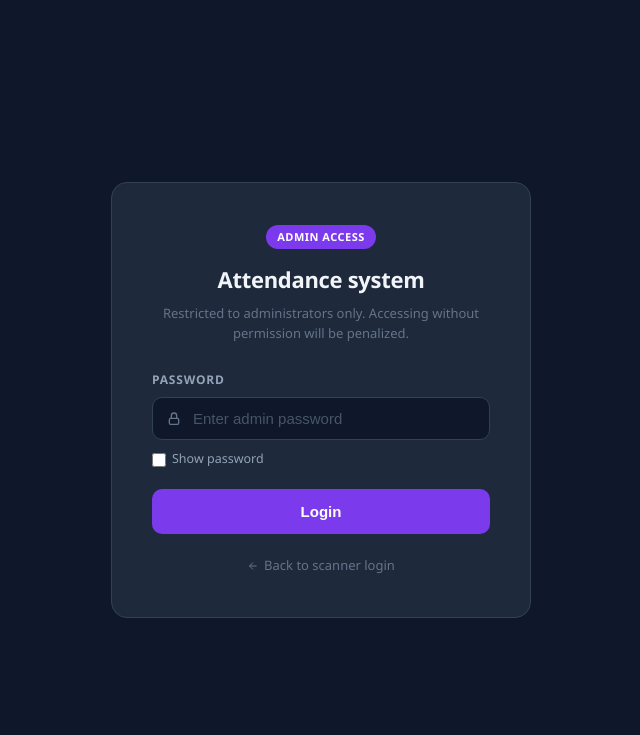
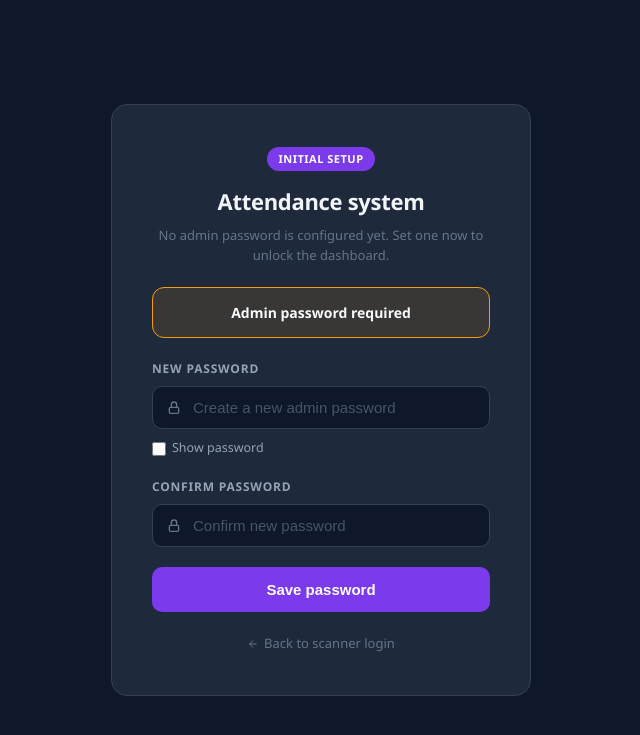
Before and after one commit to pearlllyy/attendance-system, a Flask app: page /admin/login in a window 1280 px wide. Shown: the top 735 px of the page, without its empty margins (319-959 px from the left). Run offline with Flask 3, Linux system fonts and the light colour scheme.

Commit message:
add .env to store passwords and hashing password

```diff
--- a/app.py
+++ b/app.py
@@ -1,3 +1,4 @@
+import os
 from flask import Flask, request, jsonify, render_template, session, redirect, url_for
 from config import Config
 import pymysql
@@ -5,6 +6,8 @@ from datetime import datetime
 import csv
 import io
 from functools import wraps
+from werkzeug.security import generate_password_hash, check_password_hash
+from dotenv import find_dotenv, load_dotenv, set_key
 
 app = Flask(__name__)
 app.config.from_object(Config)
@@ -29,6 +32,32 @@ def td_to_str(td):
         return f'{h:02d}:{m:02d}:{s:02d}'
     return str(td)
 
+
+def save_admin_password(new_password):
+    env_path = find_dotenv(usecwd=True)
+    if not env_path:
+        env_path = os.path.join(os.getcwd(), '.env')
+
+    hashed_password = generate_password_hash(new_password)
+    set_key(env_path, 'ADMIN_PASSWORD', hashed_password)
+    load_dotenv(env_path, override=True)
+    app.config['ADMIN_PASSWORD'] = hashed_password
+
+
+def admin_password_matches(candidate_password):
+    stored_password = (app.config.get('ADMIN_PASSWORD') or '').strip()
+
+    if not stored_password:
+        return False
+
+    if stored_password.startswith('pbkdf2:') or stored_password.startswith('scrypt:'):
+        try:
+            return check_password_hash(stored_password, candidate_password)
+        except ValueError:
+            return False
+
+    return candidate_password == stored_password
+
 # NOTE: The following code is a Flask application that manages student attendance for events. It includes routes for station login, scanning student IDs, and admin functionalities such as managing events, students, and viewing reports. The application uses a MySQL database to store data and provides JSON APIs for various operations.
 
 # ─── Authentication ──────────────────────────────────────────────────────────
@@ -42,13 +71,39 @@ def login_required(f): # Function decorator to check if admin is logged in
 
 @app.route('/admin/login', methods=['GET', 'POST']) # Admin login route
 def admin_login(): # Admin login function
+    setup_mode = not (app.config.get('ADMIN_PASSWORD') or '').strip()
+
     if request.method == 'POST':
-        data = request.get_json()
-        if data.get('password') == app.config['ADMIN_PASSWORD']:
+        data = request.get_json(silent=True) or {}
+        password = data.get('password') or ''
+
+        if setup_mode:
+            confirm_password = data.get('confirm_password') or ''
+
+            if not password.strip():
+                return jsonify({'success': False, 'message': 'Please enter a new admin password.'})
+            if password != confirm_password:
+                return jsonify({'success': False, 'message': 'Passwords do not match.'})
+
+            try:
+                save_admin_password(password)
+            except Exception:
+                return jsonify({'success': False, 'message': 'Unable to save the admin password. Please check your .env file permissions.'})
+
+            session['admin_logged_in'] = True
+            return jsonify({'success': True, 'setup': True, 'message': 'Admin password saved successfully.'})
+
+        if admin_password_matches(password):
+            stored_password = (app.config.get('ADMIN_PASSWORD') or '').strip()
+            if stored_password and not (stored_password.startswith('pbkdf2:') or stored_password.startswith('scrypt:')):
+                try:
+                    save_admin_password(password)
+                except Exception:
+                    pass
             session['admin_logged_in'] = True
             return jsonify({'success': True})
         return jsonify({'success': False, 'message': 'Incorrect password'})
-    return render_template('admin_login.html')
+    return render_template('admin_login.html', setup_mode=setup_mode)
 
 @app.route('/admin/logout') # Admin logout route
 def admin_logout():
--- a/requirements.txt
+++ b/requirements.txt
@@ -10,3 +10,4 @@ pycparser==3.0
 PyMySQL==1.1.3
 pyOpenSSL==26.2.0
 Werkzeug==3.1.8
+python-dotenv==1.2.2
--- a/templates/admin_login.html
+++ b/templates/admin_login.html
@@ -61,6 +61,27 @@
             color: #64748b;
             font-size: 13px;
             margin-top: 8px;
+            line-height: 1.5;
+        }
+
+        .setup-banner {
+            margin: -6px 0 22px;
+            padding: 14px 16px;
+            border-radius: 12px;
+            border: 1px solid #f59e0b;
+            background: rgba(245, 158, 11, 0.12);
+            color: #f8fafc;
+        }
+
+        .setup-banner strong {
+            display: block;
+            font-size: 14px;
+            text-align: center;
+        }
+
+        .setup-banner p {
+            color: #fed7aa;
+            font-size: 13px;
             line-height: 1.5;
         }
 
@@ -187,6 +208,13 @@
             flex-shrink: 0;
         }
 
+        .setup-note {
+            color: #cbd5e1;
+            font-size: 12px;
+            line-height: 1.5;
+            margin-bottom: 10px;
+        }
+
         .back-link {
             text-align: center;
             margin-top: 22px;
@@ -208,18 +236,28 @@
     <div class="card">
         <div class="logo">
             <span class="badge">
-                Admin access
+                {% if setup_mode %}Initial setup{% else %}Admin access{% endif %}
             </span>
             <h1>Attendance system</h1>
-            <p>Restricted to administrators only. Accessing without permission will be penalized.</p>
+            {% if setup_mode %}
+                <p>No admin password is configured yet. Set one now to unlock the dashboard.</p>
+            {% else %}
+                <p>Restricted to administrators only. Accessing without permission will be penalized.</p>
+            {% endif %}
         </div>
 
+        {% if setup_mode %}
+        <div class="setup-banner">
+            <strong>Admin password required</strong>
+        </div>
+        {% endif %}
+
         <div class="field">
-            <label for="password">Password</label>
+            <label for="password">{% if setup_mode %}New password{% else %}Password{% endif %}</label>
             <div class="input-wrap">
                 <svg class="lock-icon" width="16" height="16" viewBox="0 0 24 24" fill="none" stroke="currentColor" stroke-width="2"><rect x="5" y="11" width="14" height="9" rx="2"/><path d="M8 11V7a4 4 0 0 1 8 0v4"/></svg>
                 <input type="password" id="password"
-                    placeholder="Enter admin password"
+                    placeholder="{% if setup_mode %}Create a new admin password{% else %}Enter admin password{% endif %}"
                     autocomplete="current-password"
                     onkeydown="if(event.key==='Enter') login()">
             </div>
@@ -229,14 +267,27 @@
             </div>
         </div>
 
+        {% if setup_mode %}
+        <div class="field">
+            <label for="confirmPassword">Confirm password</label>
+            <div class="input-wrap">
+                <svg class="lock-icon" width="16" height="16" viewBox="0 0 24 24" fill="none" stroke="currentColor" stroke-width="2"><rect x="5" y="11" width="14" height="9" rx="2"/><path d="M8 11V7a4 4 0 0 1 8 0v4"/></svg>
+                <input type="password" id="confirmPassword"
+                    placeholder="Confirm new password"
+                    autocomplete="new-password"
+                    onkeydown="if(event.key==='Enter') login()">
+            </div>
+        </div>
+        {% endif %}
+
         <button onclick="login()" id="loginBtn">
-            <span class="btn-text">Login</span>
+            <span class="btn-text">{% if setup_mode %}Save password{% else %}Login{% endif %}</span>
             <span class="spinner"></span>
         </button>
 
         <div class="error" id="error">
             <svg width="15" height="15" viewBox="0 0 24 24" fill="none" stroke="currentColor" stroke-width="2"><circle cx="12" cy="12" r="9"/><path d="M12 8v5M12 16h.01"/></svg>
-            <span id="error-text">Incorrect password. Please try again.</span>
+            <span id="error-text">{% if setup_mode %}Please create a password first.{% else %}Incorrect password. Please try again.{% endif %}</span>
         </div>
 
         <div class="back-link">
@@ -248,8 +299,10 @@
     </div>
 
     <script>
+        const isSetupMode = {{ 'true' if setup_mode else 'false' }};
         const pwdInput = document.getElementById('password');
         const showPwd  = document.getElementById('showPwd');
+        const confirmPwdInput = document.getElementById('confirmPassword');
 
         showPwd.addEventListener('change', () => {
             pwdInput.type = showPwd.checked ? 'text' : 'password';
@@ -257,12 +310,21 @@
 
         async function login() {
             const password = pwdInput.value;
+            const confirmPassword = confirmPwdInput ? confirmPwdInput.value : '';
             const error     = document.getElementById('error');
             const errorText = document.getElementById('error-text');
             const btn       = document.getElementById('loginBtn');
 
             if (!password) {
-                errorText.textContent = 'Please enter a password.';
+                errorText.textContent = isSetupMode
+                    ? 'Please create a password first.'
+                    : 'Please enter a password.';
+                error.style.display = 'flex';
+                return;
+            }
+
+            if (isSetupMode && !confirmPassword) {
+                errorText.textContent = 'Please confirm the new password.';
                 error.style.display = 'flex';
                 return;
             }
@@ -272,10 +334,14 @@
             btn.disabled = true;
 
             try {
+                const payload = { password };
+                if (isSetupMode) {
+                    payload.confirm_password = confirmPassword;
+                }
                 const res  = await fetch('/admin/login', {
                     method: 'POST',
                     headers: { 'Content-Type': 'application/json' },
-                    body: JSON.stringify({ password })
+                    body: JSON.stringify(payload)
                 });
                 const data = await res.json();
 
```
Also changed, not shown: config.py (added, +27 -0 lines), config_example.py (deleted, +0 -13 lines), 1 other file.
